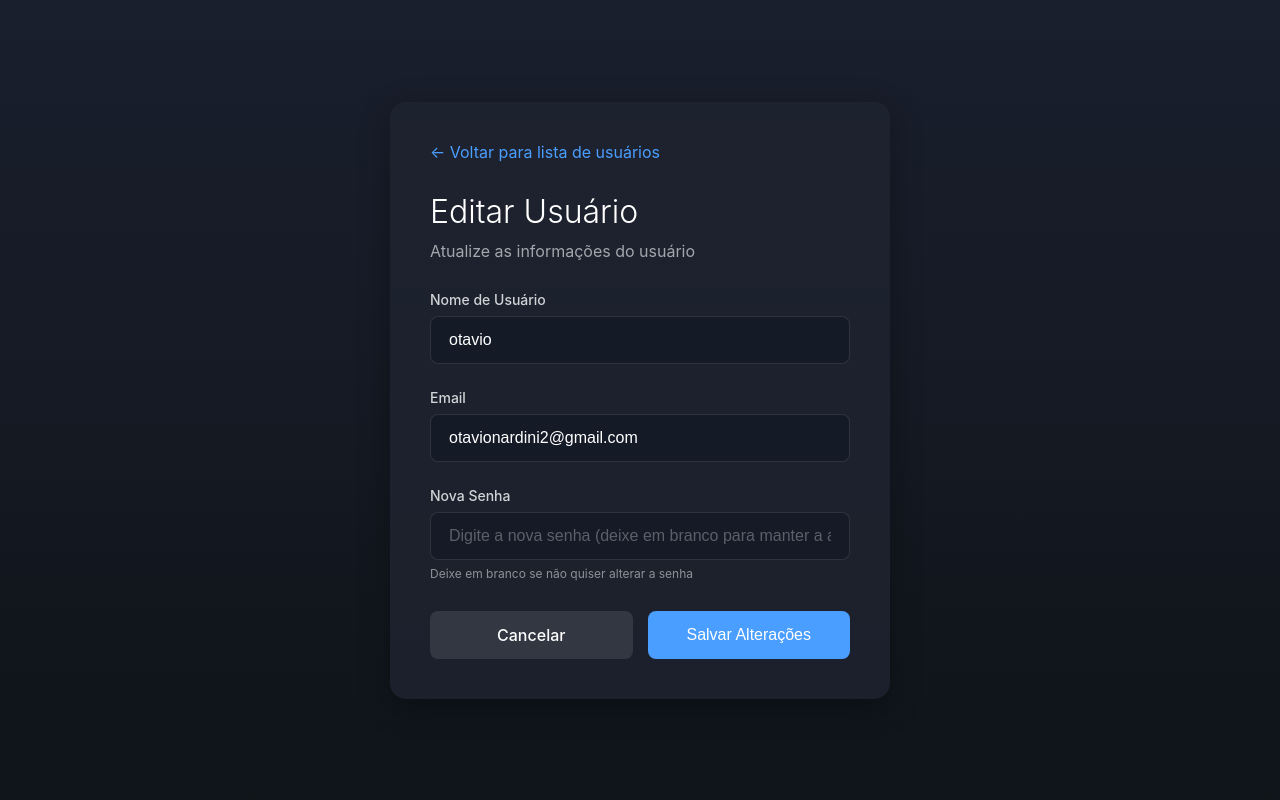
After one commit to OtavioNardini/PythonwifiScanner, a Django app: template wifi_scanner/app_wifi_scanner/templates/usuarios/editar.html in a window 1280 px wide. The commit adds this page. Run offline with Django 5.2, Linux system fonts and the light colour scheme; the template is opened without the code that fills it: values that come from a table or form of the project are taken from there, others are empty; data comes from the database, SQL or seed files in the repository.

Commit message:
editar e deletar usuario

```diff
--- /dev/null
+++ b/wifi_scanner/app_wifi_scanner/templates/usuarios/editar.html
@@ -0,0 +1,224 @@
+<!DOCTYPE html>
+<html lang="pt-BR">
+<head>
+    <meta charset="UTF-8">
+    <meta name="viewport" content="width=device-width, initial-scale=1.0">
+    <title>Editar Usuário</title>
+    <style>
+        * {
+            margin: 0;
+            padding: 0;
+            box-sizing: border-box;
+        }
+
+        body {
+            font-family: -apple-system, BlinkMacSystemFont, 'Segoe UI', Arial, sans-serif;
+            background: linear-gradient(180deg, #1a1f2e 0%, #0f1419 100%);
+            color: #ffffff;
+            min-height: 100vh;
+            display: flex;
+            justify-content: center;
+            align-items: center;
+            padding: 20px;
+        }
+
+        .container {
+            width: 100%;
+            max-width: 500px;
+        }
+
+        .form-card {
+            background: rgba(30, 35, 48, 0.8);
+            border-radius: 16px;
+            padding: 40px;
+            box-shadow: 0 8px 32px rgba(0, 0, 0, 0.3);
+        }
+
+        .back-link {
+            display: inline-flex;
+            align-items: center;
+            gap: 8px;
+            color: #4a9eff;
+            text-decoration: none;
+            margin-bottom: 30px;
+            font-size: 16px;
+            transition: opacity 0.3s;
+        }
+
+        .back-link:hover {
+            opacity: 0.7;
+        }
+
+        h1 {
+            font-size: 32px;
+            font-weight: 300;
+            margin-bottom: 10px;
+        }
+
+        .subtitle {
+            color: rgba(255, 255, 255, 0.6);
+            margin-bottom: 30px;
+            font-size: 16px;
+        }
+
+        .form-group {
+            margin-bottom: 25px;
+        }
+
+        label {
+            display: block;
+            margin-bottom: 8px;
+            font-size: 14px;
+            color: rgba(255, 255, 255, 0.8);
+            font-weight: 500;
+        }
+
+        input {
+            width: 100%;
+            padding: 14px 18px;
+            font-size: 16px;
+            background: rgba(20, 25, 38, 0.8);
+            border: 1px solid rgba(255, 255, 255, 0.1);
+            border-radius: 8px;
+            color: #ffffff;
+            outline: none;
+            transition: all 0.3s;
+        }
+
+        input:focus {
+            border-color: #4a9eff;
+            background: rgba(20, 25, 38, 0.95);
+        }
+
+        input::placeholder {
+            color: rgba(255, 255, 255, 0.3);
+        }
+
+        .helper-text {
+            font-size: 12px;
+            color: rgba(255, 255, 255, 0.5);
+            margin-top: 6px;
+        }
+
+        .error-message {
+            background: rgba(224, 120, 70, 0.2);
+            border: 1px solid rgba(224, 120, 70, 0.4);
+            color: #e07846;
+            padding: 12px 16px;
+            border-radius: 8px;
+            margin-bottom: 20px;
+            font-size: 14px;
+        }
+
+        .success-message {
+            background: rgba(74, 158, 255, 0.2);
+            border: 1px solid rgba(74, 158, 255, 0.4);
+            color: #4a9eff;
+            padding: 12px 16px;
+            border-radius: 8px;
+            margin-bottom: 20px;
+            font-size: 14px;
+        }
+
+        .btn-group {
+            display: flex;
+            gap: 15px;
+            margin-top: 30px;
+        }
+
+        button, .cancel-btn {
+            flex: 1;
+            padding: 14px;
+            font-size: 16px;
+            border: none;
+            border-radius: 8px;
+            cursor: pointer;
+            transition: all 0.3s;
+            font-weight: 500;
+            text-decoration: none;
+            display: inline-block;
+            text-align: center;
+        }
+
+        button[type="submit"] {
+            background: #4a9eff;
+            color: #ffffff;
+        }
+
+        button[type="submit"]:hover {
+            background: #3a8eef;
+        }
+
+        .cancel-btn {
+            background: rgba(255, 255, 255, 0.1);
+            color: #ffffff;
+        }
+
+        .cancel-btn:hover {
+            background: rgba(255, 255, 255, 0.15);
+        }
+    </style>
+</head>
+<body>
+    <div class="container">
+        <div class="form-card">
+            <a href="{% url 'usuarios' %}" class="back-link">
+                ← Voltar para lista de usuários
+            </a>
+
+            <h1>Editar Usuário</h1>
+            <p class="subtitle">Atualize as informações do usuário</p>
+
+            {% if erro %}
+            <div class="error-message">
+                {{ erro }}
+            </div>
+            {% endif %}
+
+            <form method="POST">
+                {% csrf_token %}
+
+                <div class="form-group">
+                    <label for="nome">Nome de Usuário</label>
+                    <input
+                        type="text"
+                        id="nome"
+                        name="nome"
+                        placeholder="Digite o nome de usuário"
+                        value="{{ usuario.nome }}"
+                        required
+                    >
+                </div>
+
+                <div class="form-group">
+                    <label for="email">Email</label>
+                    <input
+                        type="email"
+                        id="email"
+                        name="email"
+                        placeholder="Digite o email"
+                        value="{{ usuario.email }}"
+                        required
+                    >
+                </div>
+
+                <div class="form-group">
+                    <label for="senha">Nova Senha</label>
+                    <input
+                        type="password"
+                        id="senha"
+                        name="senha"
+                        placeholder="Digite a nova senha (deixe em branco para manter a atual)"
+                    >
+                    <p class="helper-text">Deixe em branco se não quiser alterar a senha</p>
+                </div>
+
+                <div class="btn-group">
+                    <a href="{% url 'usuarios' %}" class="cancel-btn">Cancelar</a>
+                    <button type="submit">Salvar Alterações</button>
+                </div>
+            </form>
+        </div>
+    </div>
+</body>
+</html>
--- a/wifi_scanner/wifi_scanner/urls.py
+++ b/wifi_scanner/wifi_scanner/urls.py
@@ -24,6 +24,8 @@ urlpatterns = [
     path('', views.home, name='home'),
     path('cadastro/', views.cadastro, name='cadastro'),
     path('usuarios/', views.usuarios, name='usuarios'),
+    path('usuarios/editar/<int:id_usuario>/', views.editar_usuario, name='editar_usuario'),
+    path('usuarios/deletar/<int:id_usuario>/', views.deletar_usuario, name='deletar_usuario'),
     path('login/', views.login, name='login'),
     path('scan/', views.wifi_scan, name='wifi_scan'),
     path('save-scan/', views.save_wifi_scan, name='save_wifi_scan'),
```
Also changed, not shown: wifi_scanner/app_wifi_scanner/templates/usuarios/usuarios.html (+36 -4 lines), wifi_scanner/app_wifi_scanner/views.py (+55 -0 lines).
